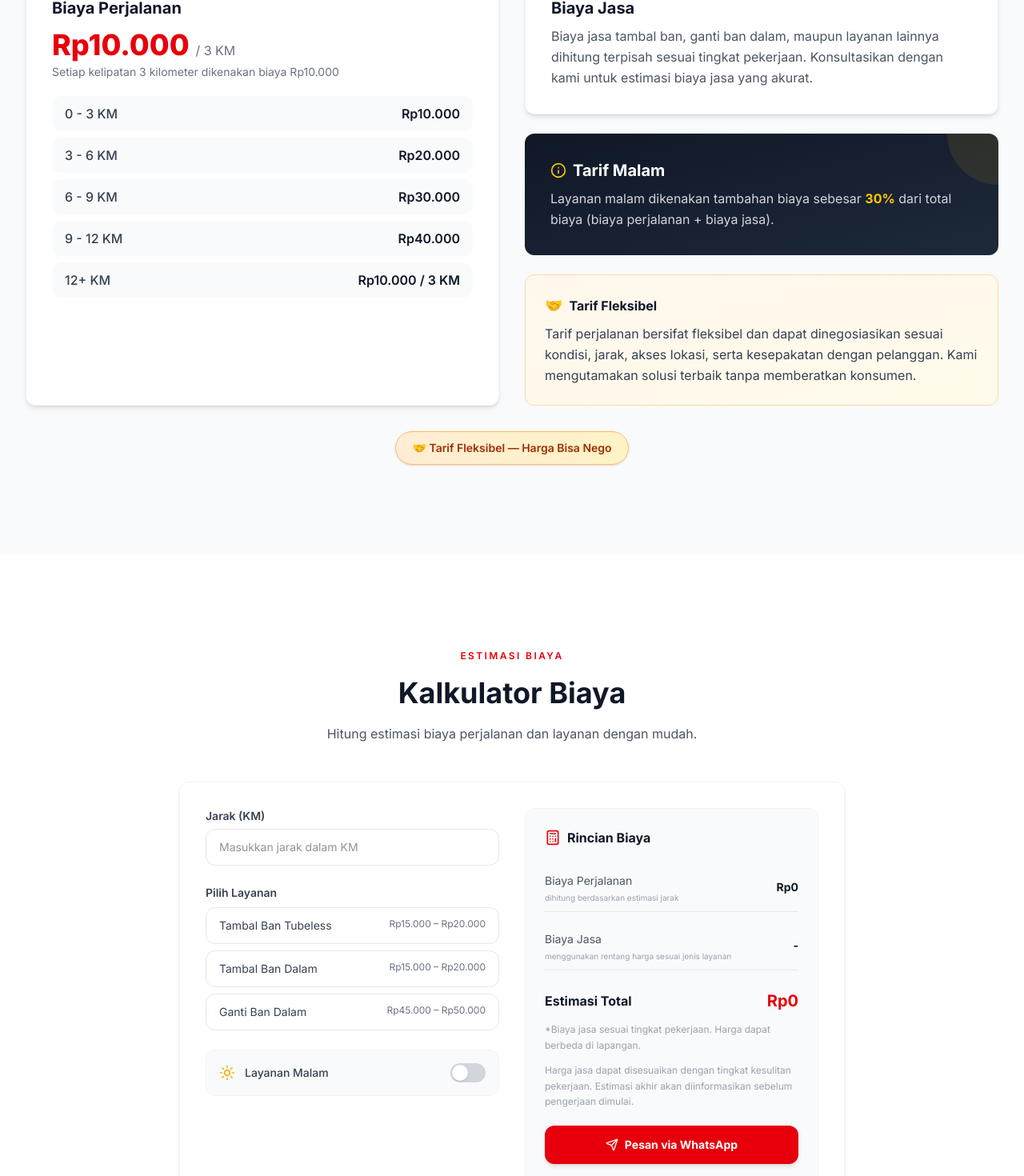
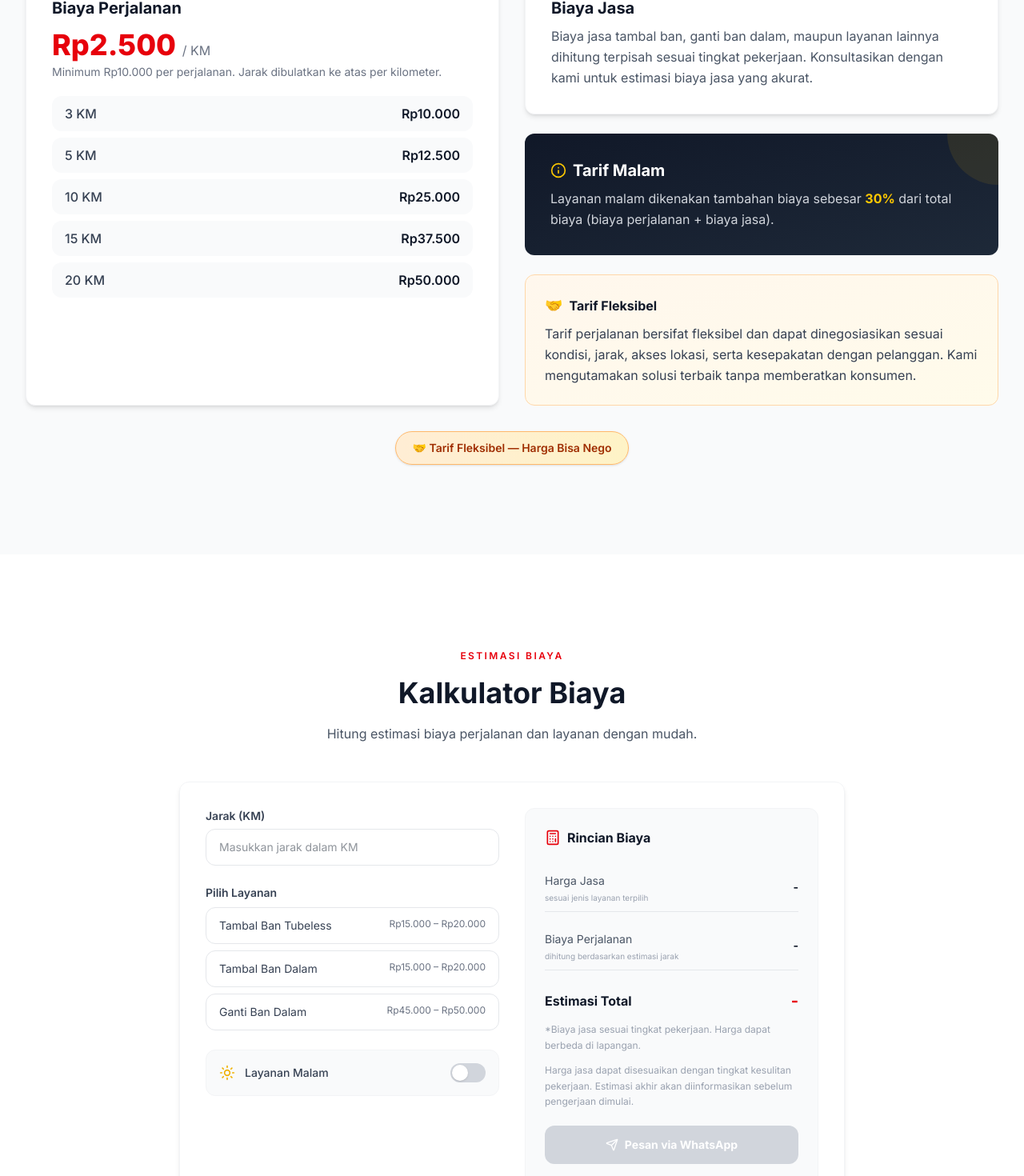
Before and after one commit to hbrn004/tambal-ban-mobile, a Next.js app: page / in a window 1280 px wide. Shown: the part 3760-5230 px from the top of the page at 80% size. Built offline with nearby package versions, Linux system fonts and the light colour scheme.

Commit message:
Rework pricing: per-KM travel fee (Rp2,500/km, min Rp10,000), input validation, centralized pricing module + 65 unit tests

```diff
--- a/package.json
+++ b/package.json
@@ -6,7 +6,8 @@
     "dev": "next dev",
     "build": "next build",
     "start": "next start",
-    "lint": "eslint"
+    "lint": "eslint",
+    "test": "node --experimental-strip-types --test tests/*.test.ts"
   },
   "dependencies": {
     "aos": "^2.3.4",
--- a/src/components/Estimator.tsx
+++ b/src/components/Estimator.tsx
@@ -1,54 +1,47 @@
 "use client";
+
 import { useState } from "react";
-import { Calculator, Send, Moon, Sun } from "lucide-react";
+import { Calculator, Send, Moon, Sun, AlertCircle } from "lucide-react";
 import { WA_LINK, waMessage } from "@/lib/constants";
-
-const services = [
-  { id: "tubeless", label: "Tambal Ban Tubeless", priceMin: 15000, priceMax: 20000 },
-  { id: "tube", label: "Tambal Ban Dalam", priceMin: 15000, priceMax: 20000 },
-  { id: "ganti", label: "Ganti Ban Dalam", priceMin: 45000, priceMax: 50000 },
-];
-
-function formatRupiah(n: number): string {
-  return "Rp" + n.toLocaleString("id-ID");
-}
+import {
+  SERVICES,
+  MESSAGES,
+  calculateEstimate,
+  formatRupiah,
+  type EstimateBreakdown,
+} from "@/lib/pricing";
 
 export default function Estimator() {
-  const [jarak, setJarak] = useState<number>(0);
-  const [biayaJasaMin, setBiayaJasaMin] = useState<number>(0);
-  const [biayaJasaMax, setBiayaJasaMax] = useState<number>(0);
-  const [layananTerpilih, setLayananTerpilih] = useState("");
+  const [distanceInput, setDistanceInput] = useState<string>("");
+  const [serviceId, setServiceId] = useState<string>("");
   const [isMalam, setIsMalam] = useState(false);
 
-  const biayaPerjalanan = Math.ceil(jarak / 3) * 10000;
-  const totalMin = biayaPerjalanan + biayaJasaMin;
-  const totalMax = biayaPerjalanan + biayaJasaMax;
-  const tambahanMalamMin = isMalam ? Math.round(totalMin * 0.3) : 0;
-  const tambahanMalamMax = isMalam ? Math.round(totalMax * 0.3) : 0;
-  const grandTotalMin = totalMin + tambahanMalamMin;
-  const grandTotalMax = totalMax + tambahanMalamMax;
+  // Recompute the whole estimate from the pricing config on every render.
+  // Nothing price-related is ever read back from state or user input.
+  const serviceSelected = serviceId !== "";
+  const result =
+    serviceSelected && distanceInput.trim() !== ""
+      ? calculateEstimate({ distance: distanceInput, serviceId, isNight: isMalam })
+      : null;
 
-  const pilihLayanan = (id: string, priceMin: number, priceMax: number, label: string) => {
-    if (layananTerpilih === label) {
-      setLayananTerpilih("");
-      setBiayaJasaMin(0);
-      setBiayaJasaMax(0);
-    } else {
-      setLayananTerpilih(label);
-      setBiayaJasaMin(priceMin);
-      setBiayaJasaMax(priceMax);
-    }
-  };
+  const breakdown: EstimateBreakdown | null = result?.ok ? result.breakdown : null;
+  const errorMessage: string | null = !serviceSelected
+    ? null
+    : distanceInput.trim() === ""
+      ? MESSAGES.invalidDistance
+      : result && !result.ok
+        ? result.error
+        : null;
 
   const msg = waMessage({
-    jarak: jarak || undefined,
-    layanan: layananTerpilih || undefined,
-    biayaPerjalanan: biayaPerjalanan || undefined,
-    biayaJasaMin: biayaJasaMin || undefined,
-    biayaJasaMax: biayaJasaMax || undefined,
-    tambahanMalam: tambahanMalamMin || undefined,
-    totalMin: grandTotalMin || undefined,
-    totalMax: grandTotalMax || undefined,
+    jarak: breakdown?.roundedDistance || undefined,
+    layanan: breakdown?.serviceLabel || undefined,
+    biayaPerjalanan: breakdown?.travelFee || undefined,
+    biayaJasaMin: breakdown?.serviceMin || undefined,
+    biayaJasaMax: breakdown?.serviceMax || undefined,
+    tambahanMalam: breakdown?.nightMin || undefined,
+    totalMin: breakdown?.totalMin || undefined,
+    totalMax: breakdown?.totalMax || undefined,
     denganPersiapan: true,
   });
 
@@ -60,7 +53,9 @@ export default function Estimator() {
           <h2 className="text-2xl md:text-3xl lg:text-4xl font-bold text-gray-900 mt-3 mb-4 leading-tight">
             Kalkulator Biaya
           </h2>
-          <p className="text-gray-600 text-sm md:text-base">Hitung estimasi biaya perjalanan dan layanan dengan mudah.</p>
+          <p className="text-gray-600 text-sm md:text-base">
+            Hitung estimasi biaya perjalanan dan layanan dengan mudah.
+          </p>
         </div>
 
         <div className="bg-white rounded-xl shadow-md border border-gray-100 p-5 md:p-8" data-aos="fade-up">
@@ -70,11 +65,11 @@ export default function Estimator() {
               <div>
                 <label className="block text-sm font-semibold text-gray-700 mb-1.5">Jarak (KM)</label>
                 <input
-                  type="number"
-                  min="0"
+                  type="text"
+                  inputMode="decimal"
                   placeholder="Masukkan jarak dalam KM"
-                  value={jarak || ""}
-                  onChange={(e) => setJarak(Math.max(0, Number(e.target.value) || 0))}
+                  value={distanceInput}
+                  onChange={(e) => setDistanceInput(e.target.value)}
                   className="w-full px-4 py-3 rounded-xl border border-gray-200 focus:border-red-500 focus:ring-2 focus:ring-red-200 outline-none transition-all text-sm"
                 />
               </div>
@@ -82,18 +77,20 @@ export default function Estimator() {
               <div>
                 <label className="block text-sm font-semibold text-gray-700 mb-2">Pilih Layanan</label>
                 <div className="grid grid-cols-1 gap-2">
-                  {services.map((s) => (
+                  {SERVICES.map((s) => (
                     <button
                       key={s.id}
-                      onClick={() => pilihLayanan(s.id, s.priceMin, s.priceMax, s.label)}
+                      onClick={() => setServiceId(serviceId === s.id ? "" : s.id)}
                       className={`text-left px-4 py-3 rounded-xl border text-sm transition-all ${
-                        layananTerpilih === s.label
+                        serviceId === s.id
                           ? "border-red-500 bg-red-50 text-red-700 font-semibold"
                           : "border-gray-200 bg-white hover:border-gray-300 text-gray-700"
                       }`}
                     >
                       <span>{s.label}</span>
-                      <span className="float-right text-gray-500 text-xs">{formatRupiah(s.priceMin)} – {formatRupiah(s.priceMax)}</span>
+                      <span className="float-right text-gray-500 text-xs">
+                        {formatRupiah(s.priceMin)} – {formatRupiah(s.priceMax)}
+                      </span>
                     </button>
                   ))}
                 </div>
@@ -132,25 +129,34 @@ export default function Estimator() {
               <div className="space-y-3">
                 <div className="flex items-center justify-between py-2 border-b border-gray-200 last:border-0">
                   <div>
-                    <span className="text-sm text-gray-600">Biaya Perjalanan</span>
-                    <p className="text-[10px] text-gray-400">dihitung berdasarkan estimasi jarak</p>
+                    <span className="text-sm text-gray-600">Harga Jasa</span>
+                    <p className="text-[10px] text-gray-400">sesuai jenis layanan terpilih</p>
                   </div>
-                  <span className="text-sm font-bold text-gray-900">{formatRupiah(biayaPerjalanan)}</span>
+                  <span className="text-sm font-bold text-gray-900">
+                    {breakdown
+                      ? `${formatRupiah(breakdown.serviceMin)} – ${formatRupiah(breakdown.serviceMax)}`
+                      : "-"}
+                  </span>
                 </div>
                 <div className="flex items-center justify-between py-2 border-b border-gray-200 last:border-0">
                   <div>
-                    <span className="text-sm text-gray-600">Biaya Jasa</span>
-                    <p className="text-[10px] text-gray-400">menggunakan rentang harga sesuai jenis layanan</p>
+                    <span className="text-sm text-gray-600">Biaya Perjalanan</span>
+                    <p className="text-[10px] text-gray-400">
+                      {breakdown && breakdown.roundedDistance > 0
+                        ? `${breakdown.roundedDistance} KM × Rp2.500 (min Rp10.000)`
+                        : "dihitung berdasarkan estimasi jarak"}
+                    </p>
                   </div>
                   <span className="text-sm font-bold text-gray-900">
-                    {biayaJasaMin > 0 ? `${formatRupiah(biayaJasaMin)} – ${formatRupiah(biayaJasaMax)}` : "-"}
+                    {breakdown ? formatRupiah(breakdown.travelFee) : "-"}
                   </span>
                 </div>
-                {tambahanMalamMin > 0 && (
+                {breakdown?.isNight && (
                   <div className="flex items-center justify-between py-2 border-b border-yellow-200 last:border-0">
-                    <span className="text-sm text-yellow-700">Tambahan Malam (30%)</span>
+                    <span className="text-sm text-yellow-700">Biaya Malam (30%)</span>
                     <span className="text-sm font-bold text-yellow-700">
-                      + {formatRupiah(tambahanMalamMin)} {tambahanMalamMax > tambahanMalamMin ? `– ${formatRupiah(tambahanMalamMax)}` : ""}
+                      + {formatRupiah(breakdown.nightMin)}
+                      {breakdown.nightMax > breakdown.nightMin ? ` – ${formatRupiah(breakdown.nightMax)}` : ""}
                     </span>
                   </div>
                 )}
@@ -158,10 +164,23 @@ export default function Estimator() {
                   <div className="flex items-center justify-between">
                     <span className="text-sm md:text-base font-bold text-gray-900">Estimasi Total</span>
                     <span className="text-lg md:text-xl font-bold text-red-600">
-                      {grandTotalMin > 0 ? `${formatRupiah(grandTotalMin)} – ${formatRupiah(grandTotalMax)}` : formatRupiah(0)}
+                      {breakdown
+                        ? `${formatRupiah(breakdown.totalMin)} – ${formatRupiah(breakdown.totalMax)}`
+                        : "-"}
                     </span>
                   </div>
                 </div>
+
+                {errorMessage && (
+                  <div
+                    role="alert"
+                    className="flex items-start gap-2 p-3 bg-red-50 border border-red-200 rounded-xl"
+                  >
+                    <AlertCircle className="w-4 h-4 text-red-600 shrink-0 mt-0.5" />
+                    <span className="text-xs text-red-700 leading-relaxed">{errorMessage}</span>
+                  </div>
+                )}
+
                 <p className="text-xs text-gray-400 mt-3 leading-relaxed">
                   *Biaya jasa sesuai tingkat pekerjaan. Harga dapat berbeda di lapangan.
                 </p>
@@ -170,6 +189,7 @@ export default function Estimator() {
                 </p>
               </div>
 
+              {breakdown ? (
                 <a
                   href={`${WA_LINK}?text=${msg}`}
                   target="_blank"
@@ -179,6 +199,17 @@ export default function Estimator() {
                   <Send className="w-4 h-4" />
                   Pesan via WhatsApp
                 </a>
+              ) : (
+                <button
+                  type="button"
+                  disabled
+                  aria-disabled="true"
+                  className="mt-5 w-full inline-flex items-center justify-center gap-2 bg-gray-300 text-white px-5 py-3.5 rounded-xl text-sm font-bold cursor-not-allowed"
+                >
+                  <Send className="w-4 h-4" />
+                  Pesan via WhatsApp
+                </button>
+              )}
 
               {/* Catatan info box */}
               <div className="mt-4 p-4 bg-blue-50 border border-blue-100 rounded-xl">
--- a/src/components/Pricing.tsx
+++ b/src/components/Pricing.tsx
@@ -1,5 +1,9 @@
 "use client";
 import { Info } from "lucide-react";
+import { PRICE_PER_KM, MIN_TRAVEL_FEE, NIGHT_SURCHARGE_PERCENT, formatRupiah } from "@/lib/pricing";
+
+/** Sample distances shown in the fare table — values come from the pricing config. */
+const SAMPLE_DISTANCES = [3, 5, 10, 15, 20];
 
 export default function Pricing() {
   return (
@@ -20,20 +24,18 @@ export default function Pricing() {
           <div className="bg-white rounded-xl shadow-md border border-gray-100 p-6 md:p-8">
             <h3 className="text-lg md:text-xl font-bold text-gray-900 mb-3">Biaya Perjalanan</h3>
             <p className="text-3xl md:text-4xl font-extrabold text-red-600 mb-1">
-              Rp10.000 <span className="text-base font-normal text-gray-500">/ 3 KM</span>
+              {formatRupiah(PRICE_PER_KM)} <span className="text-base font-normal text-gray-500">/ KM</span>
             </p>
-            <p className="text-gray-500 text-sm mb-5">Setiap kelipatan 3 kilometer dikenakan biaya Rp10.000</p>
+            <p className="text-gray-500 text-sm mb-5">
+              Minimum {formatRupiah(MIN_TRAVEL_FEE)} per perjalanan. Jarak dibulatkan ke atas per kilometer.
+            </p>
             <div className="space-y-2">
-              {[
-                ["0 - 3 KM", "Rp10.000"],
-                ["3 - 6 KM", "Rp20.000"],
-                ["6 - 9 KM", "Rp30.000"],
-                ["9 - 12 KM", "Rp40.000"],
-                ["12+ KM", "Rp10.000 / 3 KM"],
-              ].map(([range, price]) => (
-                <div key={range} className="flex items-center justify-between py-2.5 px-4 bg-gray-50 rounded-xl">
-                  <span className="text-sm md:text-base text-gray-700 font-medium">{range}</span>
-                  <span className="text-sm md:text-base text-gray-900 font-semibold">{price}</span>
+              {SAMPLE_DISTANCES.map((km) => (
+                <div key={km} className="flex items-center justify-between py-2.5 px-4 bg-gray-50 rounded-xl">
+                  <span className="text-sm md:text-base text-gray-700 font-medium">{km} KM</span>
+                  <span className="text-sm md:text-base text-gray-900 font-semibold">
+                    {formatRupiah(Math.max(MIN_TRAVEL_FEE, km * PRICE_PER_KM))}
+                  </span>
                 </div>
               ))}
             </div>
@@ -60,7 +62,7 @@ export default function Pricing() {
                 </div>
                 <p className="text-gray-300 text-sm md:text-base leading-relaxed">
                   Layanan malam dikenakan tambahan biaya sebesar{" "}
-                  <span className="text-yellow-400 font-bold">30%</span> dari total biaya
+                  <span className="text-yellow-400 font-bold">{NIGHT_SURCHARGE_PERCENT}%</span> dari total biaya
                   (biaya perjalanan + biaya jasa).
                 </p>
               </div>
--- a/src/lib/constants.ts
+++ b/src/lib/constants.ts
@@ -1,3 +1,5 @@
+import { formatRupiah } from "@/lib/pricing";
+
 export const WA_NUMBER = "6283143401874";
 export const WA_LINK = `https://wa.me/${WA_NUMBER}`;
 
@@ -25,13 +27,13 @@ export function waMessage(params: {
   if (params.jarak) parts.push(`Jarak: ${params.jarak} KM`);
   if (params.layanan) parts.push(`Layanan: ${params.layanan}`);
   if (params.biayaPerjalanan)
-    parts.push(`Estimasi Biaya Perjalanan: Rp${params.biayaPerjalanan.toLocaleString()}`);
+    parts.push(`Estimasi Biaya Perjalanan: ${formatRupiah(params.biayaPerjalanan)}`);
   if (params.biayaJasaMin && params.biayaJasaMax)
-    parts.push(`Estimasi Biaya Jasa: Rp${params.biayaJasaMin.toLocaleString()} – Rp${params.biayaJasaMax.toLocaleString()}`);
+    parts.push(`Estimasi Biaya Jasa: ${formatRupiah(params.biayaJasaMin)} – ${formatRupiah(params.biayaJasaMax)}`);
   if (params.tambahanMalam)
-    parts.push(`Tambahan Malam (30%): Rp${params.tambahanMalam.toLocaleString()}`);
+    parts.push(`Tambahan Malam (30%): ${formatRupiah(params.tambahanMalam)}`);
   if (params.totalMin && params.totalMax)
-    parts.push(`Estimasi Total: Rp${params.totalMin.toLocaleString()} – Rp${params.totalMax.toLocaleString()}`);
+    parts.push(`Estimasi Total: ${formatRupiah(params.totalMin)} – ${formatRupiah(params.totalMax)}`);
   parts.push("\nHarga akhir dapat disesuaikan berdasarkan kondisi di lapangan dan hasil kesepakatan.");
   return encodeURIComponent(parts.join("\n"));
 }
--- /dev/null
+++ b/src/lib/pricing.ts
@@ -0,0 +1,173 @@
+/**
+ * Single source of truth for all Tambal Ban Mobile pricing.
+ *
+ * NEVER hardcode rates in components — import from here.
+ * All money values are integers in Rupiah (no decimals).
+ */
+
+/** Travel fee charged per rounded-up kilometre. */
+export const PRICE_PER_KM = 2500;
+
+/** Minimum travel fee regardless of distance. */
+export const MIN_TRAVEL_FEE = 10000;
+
+/** Distances beyond this are not bookable through the normal flow. */
+export const MAX_SERVICE_DISTANCE = 50;
+
+/** Night service surcharge, applied once on (service + travel). */
+export const NIGHT_SURCHARGE_PERCENT = 30;
+
+export type ServiceId = "tubeless" | "tube" | "ganti";
+
+export interface ServiceConfig {
+  id: ServiceId;
+  label: string;
+  priceMin: number;
+  priceMax: number;
+}
+
+/** Authoritative service catalogue. UI must never take prices from user input. */
+export const SERVICES: readonly ServiceConfig[] = [
+  { id: "tubeless", label: "Tambal Ban Tubeless", priceMin: 15000, priceMax: 20000 },
+  { id: "tube", label: "Tambal Ban Dalam", priceMin: 15000, priceMax: 20000 },
+  { id: "ganti", label: "Ganti Ban Dalam", priceMin: 45000, priceMax: 50000 },
+] as const;
+
+/** Look up a service by id. Returns undefined when the id is not in the catalogue. */
+export function getService(id: string): ServiceConfig | undefined {
+  return SERVICES.find((s) => s.id === id);
+}
+
+export const MESSAGES = {
+  invalidDistance: "Masukkan jarak yang valid.",
+  maxDistance: `Jarak layanan maksimal ${MAX_SERVICE_DISTANCE} KM. Silakan hubungi kami untuk konfirmasi.`,
+  invalidService: "Layanan tidak valid.",
+  distanceUnavailable: "Jarak lokasi belum dapat dihitung. Silakan periksa lokasi Anda.",
+} as const;
+
+/**
+ * Parse raw user input into a distance in KM.
+ * Accepts Indonesian decimal comma ("3,5" → 3.5), trims whitespace,
+ * rejects NaN/Infinity/negative/empty/garbage. Returns null when invalid.
+ */
+export function parseDistance(raw: unknown): number | null {
+  if (raw === null || raw === undefined) return null;
+
+  // Numbers only pass when finite and non-negative.
+  if (typeof raw === "number") {
+    if (!Number.isFinite(raw) || raw < 0) return null;
+    return raw;
+  }
+
+  if (typeof raw !== "string") return null;
+
+  // Strip spaces (including non-breaking), normalise decimal comma to dot.
+  const cleaned = raw.replace(/\s/g, "").replace(/,/g, ".");
+  if (cleaned === "" || cleaned === "." || cleaned === "-") return null;
+
+  // Only digits, at most one dot, optional single leading minus (rejected below).
+  if (!/^-?\d*\.?\d*$/.test(cleaned)) return null;
+
+  const value = Number(cleaned);
+  if (!Number.isFinite(value) || value < 0) return null;
+  return value;
+}
+
+export interface TravelFeeResult {
+  /** Rounded-up distance in whole KM. */
+  roundedDistance: number;
+  travelFee: number;
+}
+
+/**
+ * Travel fee = MAX(MIN_TRAVEL_FEE, CEILING(distance) × PRICE_PER_KM).
+ * Returns null when the distance cannot be parsed, so callers never render NaN.
+ */
+export function calculateTravelFee(rawDistance: unknown): TravelFeeResult | null {
+  const distance = parseDistance(rawDistance);
+  if (distance === null) return null;
+  if (distance === 0) return { roundedDistance: 0, travelFee: 0 };
+
+  const roundedDistance = Math.ceil(distance);
+  const raw = roundedDistance * PRICE_PER_KM;
+  return {
+    roundedDistance,
+    travelFee: Math.max(MIN_TRAVEL_FEE, raw),
+  };
+}
+
+export interface EstimateBreakdown {
+  serviceId: ServiceId;
+  serviceLabel: string;
+  roundedDistance: number;
+  travelFee: number;
+  isNight: boolean;
+  /** Service subtotal: min and max of the service price range. */
+  serviceMin: number;
+  serviceMax: number;
+  /** Night surcharge amount (0 when not applicable). */
+  nightMin: number;
+  nightMax: number;
+  /** Grand total, computed server-side-style from config only. */
+  totalMin: number;
+  totalMax: number;
+}
+
+export interface EstimateInput {
+  /** Raw distance as typed by the user (string or number). */
+  distance: unknown;
+  /** Service id — prices are always resolved from the catalogue. */
+  serviceId: string;
+  isNight?: boolean;
+}
+
+export type EstimateResult =
+  | { ok: true; breakdown: EstimateBreakdown }
+  | { ok: false; error: string };
+
+/**
+ * Recompute the entire estimate from configuration.
+ * Any price-like value coming from the client is ignored by design:
+ * only `distance`, `serviceId` and the boolean `isNight` are trusted.
+ */
+export function calculateEstimate(input: EstimateInput): EstimateResult {
+  const service = getService(input.serviceId);
+  if (!service) return { ok: false, error: MESSAGES.invalidService };
+
+  const travel = calculateTravelFee(input.distance);
+  if (travel === null) return { ok: false, error: MESSAGES.invalidDistance };
+  if (travel.roundedDistance > MAX_SERVICE_DISTANCE) {
+    return { ok: false, error: MESSAGES.maxDistance };
+  }
+
+  const isNight = input.isNight === true;
+  const subMin = service.priceMin + travel.travelFee;
+  const subMax = service.priceMax + travel.travelFee;
+
+  // Night surcharge applied exactly once, on the combined subtotal.
+  const nightMin = isNight ? Math.round(subMin * (NIGHT_SURCHARGE_PERCENT / 100)) : 0;
+  const nightMax = isNight ? Math.round(subMax * (NIGHT_SURCHARGE_PERCENT / 100)) : 0;
+
+  return {
+    ok: true,
+    breakdown: {
+      serviceId: service.id,
+      serviceLabel: service.label,
+      roundedDistance: travel.roundedDistance,
+      travelFee: travel.travelFee,
+      isNight,
+      serviceMin: service.priceMin,
+      serviceMax: service.priceMax,
+      nightMin,
+      nightMax,
+      totalMin: subMin + nightMin,
+      totalMax: subMax + nightMax,
+    },
+  };
+}
+
+/** Format a number as Indonesian Rupiah, e.g. 12500 → "Rp12.500". */
+export function formatRupiah(amount: number): string {
+  if (!Number.isFinite(amount)) return "Rp0";
+  return "Rp" + Math.round(amount).toLocaleString("id-ID");
+}
--- a/tsconfig.json
+++ b/tsconfig.json
@@ -26,7 +26,8 @@
       "@/*": [
         "./src/*"
       ]
-    }
+    },
+    "allowImportingTsExtensions": true
   },
   "include": [
     "next-env.d.ts",
```
Also changed, not shown: 1 other file (tests, documents, lock files or other folders). Lines whose indentation alone changed are shown as unchanged.
